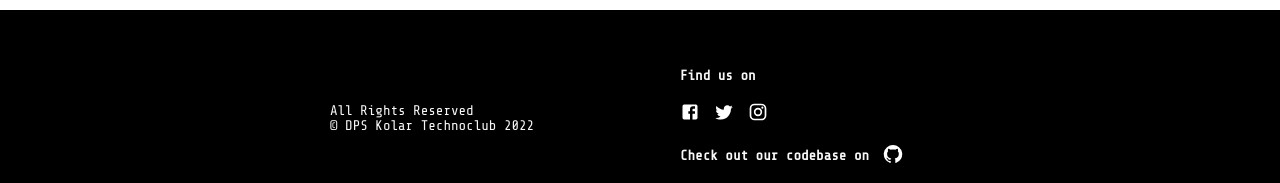
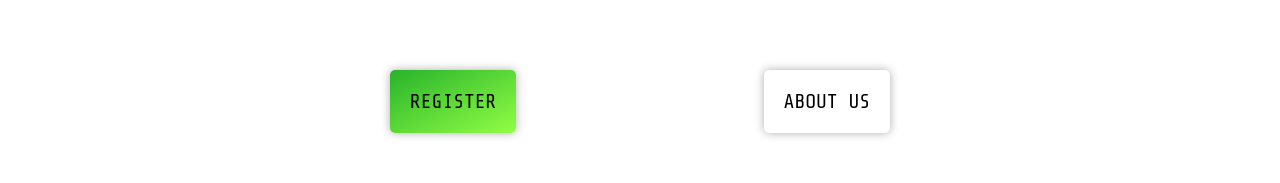
Before and after one commit to Delhi-Public-School-Kolar-Road-Bhopal/website, a Next.js app: page / in a window 1280 px wide. Shown: the part 2932-3115 px from the top of the page. Built offline with nearby package versions, Linux system fonts and the light colour scheme.

Commit message:
feat: added a cta

```diff
--- a/components/home/header.jsx
+++ b/components/home/header.jsx
@@ -8,24 +8,26 @@ const Header = (props) => {
         <div className="header-content">
             <h1>{props.title}</h1>
             <p>{props.description}</p>
-            <button className="header-link" onClick={()=>{
-                window.scrollTo(0,950)
+            <button className="header-link" onClick={() => {
+                window.scrollTo(0, 950)
             }}><span>Learn More</span> <ArrowDownwardIcon className='header-link-icon' /></button>
 
         </div>
         <div className="header-background">
 
         </div>
-        <div className='header-floater'>
-            <div className='header-floater-1'/>
-            <div className='header-floater-2'/>
-            <div className='header-floater-3'/>
-            <div className='header-floater-4'/>
-            <div className='header-floater-5'/>
-            <div className='header-floater-6'/>
-            <div className='header-floater-7'/>
-            <div className='header-floater-8'/>
-            <div className='header-floater-9'/>
+        <div className='header-floater' onClick={() => {
+            window.scrollTo(0, 2000)
+        }}>
+            <div className='header-floater-1' />
+            <div className='header-floater-2' />
+            <div className='header-floater-3' />
+            <div className='header-floater-4' />
+            <div className='header-floater-5' />
+            <div className='header-floater-6' />
+            <div className='header-floater-7' />
+            <div className='header-floater-8' />
+            <div className='header-floater-9' />
         </div>
     </div>)
 }
--- a/components/home/register.jsx
+++ b/components/home/register.jsx
@@ -1,7 +1,7 @@
 const Register = () =>{
     return(<div className="cta-register">
-         <a>Register</a>
-         <a>About us</a>
+         <a href="/register">Register</a>
+         <a href="/about">About us</a>
     </div>)
 }
 
--- a/pages/index.jsx
+++ b/pages/index.jsx
@@ -3,6 +3,7 @@ import Header from '../components/home/header'
 import Venue from '../components/home/venue_timing'
 import InfoSection from '../components/home/infoSection'
 import Footer from '../components/home/footer'
+import Register from '../components/home/register'
 const Home = () => {
   return (<div>
     <Head>
@@ -14,6 +15,7 @@ const Home = () => {
       video={{ src: '/cover.mp4' }} />
     <Venue />
     <InfoSection />
+    <Register />
     <Footer />
   </div>
   )
--- a/sass/components/_information.scss
+++ b/sass/components/_information.scss
@@ -9,10 +9,11 @@
 
     // overflow: hidden;
     &-e {
-        @include respond(tablet){
+        @include respond(tablet) {
             display: block;
             margin: 3rem auto;
         }
+
         width: 100%;
         position: relative;
 
@@ -146,7 +147,7 @@
                 &-container {
                     border-radius: 1rem;
 
-                    background-image:linear-gradient(to right bottom, rgba(white, 0.8), rgba(white, 0.9));
+                    background-image: linear-gradient(to right bottom, rgba(white, 0.8), rgba(white, 0.9));
                     position: fixed;
                     max-width: 100rem;
                     width: 80%;
@@ -168,7 +169,9 @@
                     font-size: 3rem !important;
                     // align-self: end;
                 }
+
                 padding:1rem;
+
                 &-cover {
                     filter: blur(.5rem);
 
@@ -183,6 +186,7 @@
                     // height: 5rem;
                     position: absolute;
                 }
+
                 position: relative;
                 cursor: auto;
                 user-select: auto !important;
@@ -264,9 +268,10 @@
     }
 
     &-content {
-        @include respond(tablet){
+        @include respond(tablet) {
             display: block;
         }
+
         display: grid;
         grid-template-columns: 1fr 1fr;
         gap: 4rem;
@@ -276,3 +281,34 @@
         font-size: 3rem;
     }
 }
+
+.cta {
+    &-register {
+        width: 90%;
+
+        a {
+            text-transform: uppercase;
+
+            padding:2rem;
+            box-shadow: 0 0 1rem 0 rgba(0, 0, 0, 0.32);
+            &:first-child {
+                // color:#000;
+                background-image: linear-gradient(to right bottom, $colorPrimaryGradient2, $colorPrimaryGradient1);
+            }
+            transition: all 0.3s;;
+            &:hover{
+                transform: scale(1.05);
+            }
+            border-radius: .5rem;
+            cursor: pointer;
+            color: #000;
+            text-decoration: none;
+            font-size: 2rem;
+        }
+
+        display: flex;
+        justify-content: space-between;
+        margin: 10rem auto;
+        max-width: 50rem;
+    }
+}
--- a/styles/globals.css
+++ b/styles/globals.css
@@ -721,6 +721,31 @@ body {
   font-size: 3rem;
 }
 
+.cta-register {
+  width: 90%;
+  display: flex;
+  justify-content: space-between;
+  margin: 10rem auto;
+  max-width: 50rem;
+}
+.cta-register a {
+  text-transform: uppercase;
+  padding: 2rem;
+  box-shadow: 0 0 1rem 0 rgba(0, 0, 0, 0.32);
+  transition: all 0.3s;
+  border-radius: 0.5rem;
+  cursor: pointer;
+  color: #000;
+  text-decoration: none;
+  font-size: 2rem;
+}
+.cta-register a:first-child {
+  background-image: linear-gradient(to right bottom, #27B32A, #92FE45);
+}
+.cta-register a:hover {
+  transform: scale(1.05);
+}
+
 .footer {
   width: 100vw;
   padding: 4rem;
```
Also changed, not shown: 1 other file (tests, documents, lock files or other folders).
